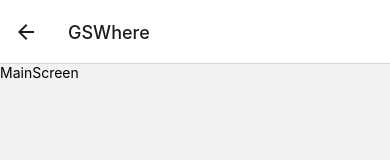
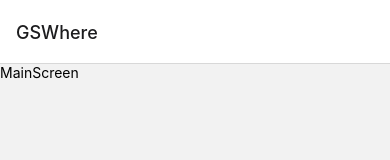
Before and after one commit to royleochan/GSWhere, a React Native app: screen / in a window 390 px wide. Both pictures are taken after a click on the button "LOGIN". Shown: the top 160 px of the page. Built offline with nearby package versions, Linux system fonts and the light colour scheme.

Commit message:
refactor: authentication logic

```diff
--- a/App.tsx
+++ b/App.tsx
@@ -1,8 +1,8 @@
-import { StatusBar } from "expo-status-bar";
-import { StyleSheet, Text, View } from "react-native";
 import { DefaultTheme, Provider as PaperProvider } from "react-native-paper";
 
-import MainNavigator from "./src/navigation/MainNavigator";
+import useStore from "hooks/useStore";
+import LoginScreen from "screens/LoginScreen";
+import MainNavigator from "navigation/MainNavigator";
 
 const theme = {
   ...DefaultTheme,
@@ -14,18 +14,11 @@ const theme = {
 };
 
 export default function App() {
+  const isAuthenticated = useStore((state) => state.isAuthenticated);
+
   return (
     <PaperProvider theme={theme}>
-      <MainNavigator />
+      {!isAuthenticated ? <LoginScreen /> : <MainNavigator />}
     </PaperProvider>
   );
 }
-
-const styles = StyleSheet.create({
-  container: {
-    flex: 1,
-    backgroundColor: "#fff",
-    alignItems: "center",
-    justifyContent: "center",
-  },
-});
--- a/babel.config.js
+++ b/babel.config.js
@@ -11,6 +11,7 @@ module.exports = function (api) {
             screens: "./src/screens",
             constants: "./src/constants",
             navigation: "./src/navigation",
+            hooks: "./src/hooks",
           },
         },
       ],
--- a/package.json
+++ b/package.json
@@ -20,7 +20,8 @@
     "react-native-paper": "^4.12.2",
     "react-native-safe-area-context": "4.2.4",
     "react-native-screens": "~3.11.1",
-    "react-native-web": "0.17.7"
+    "react-native-web": "0.17.7",
+    "zustand": "^4.0.0-rc.1"
   },
   "devDependencies": {
     "@babel/core": "^7.12.9",
--- /dev/null
+++ b/src/hooks/useStore.ts
@@ -0,0 +1,15 @@
+import create from "zustand";
+
+type State = {
+  isAuthenticated: boolean;
+  login: () => void;
+  logout: () => void;
+};
+
+const useStore = create<State>((set) => ({
+  isAuthenticated: false,
+  login: () => set({ isAuthenticated: true }),
+  logout: () => set({ isAuthenticated: false }),
+}));
+
+export default useStore;
--- a/src/navigation/MainNavigator.tsx
+++ b/src/navigation/MainNavigator.tsx
@@ -1,7 +1,6 @@
 import { NavigationContainer } from "@react-navigation/native";
 import { createNativeStackNavigator } from "@react-navigation/native-stack";
 
-import LoginScreen from "screens/LoginScreen";
 import MainScreen from "screens/MainScreen";
 
 const Stack = createNativeStackNavigator();
@@ -10,7 +9,6 @@ const MainNavigator = () => {
   return (
     <NavigationContainer>
       <Stack.Navigator>
-        <Stack.Screen name="Login" component={LoginScreen} />
         <Stack.Screen name="GSWhere" component={MainScreen} />
       </Stack.Navigator>
     </NavigationContainer>
--- a/src/screens/LoginScreen.tsx
+++ b/src/screens/LoginScreen.tsx
@@ -1,14 +1,15 @@
 import { View, Text } from "react-native";
 
 import MainButton from "components/MainButton";
+import useStore from "hooks/useStore";
 
-const LoginScreen = ({ navigation }) => {
+const LoginScreen = () => {
+  const login = useStore((state) => state.login);
+
   return (
     <View>
       <Text>Login Screen</Text>
-      <MainButton onPress={() => navigation.navigate("GSWhere")}>
-        Login
-      </MainButton>
+      <MainButton onPress={login}>Login</MainButton>
     </View>
   );
 };
```
Also changed, not shown: 1 other file (tests, documents, lock files or other folders).
